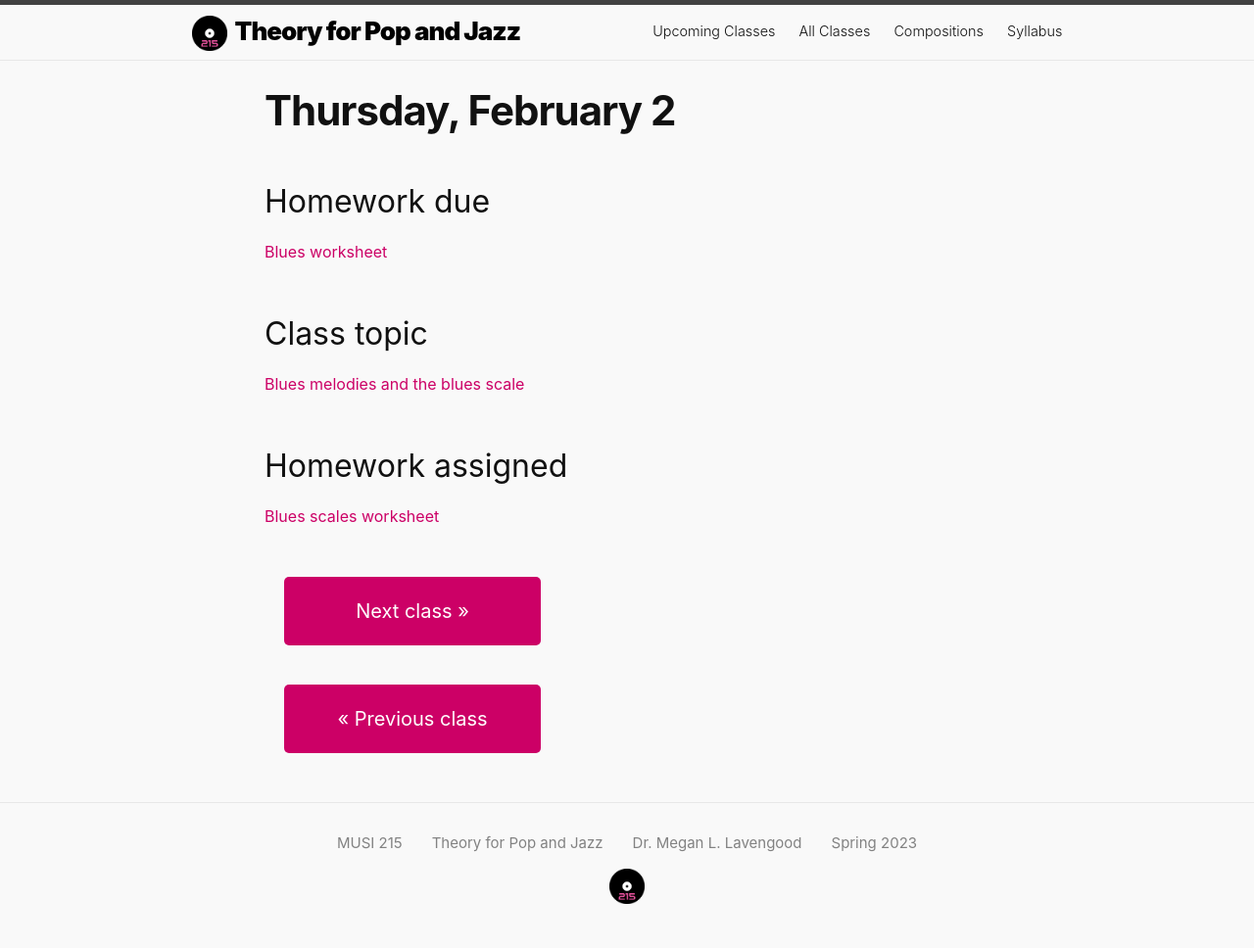
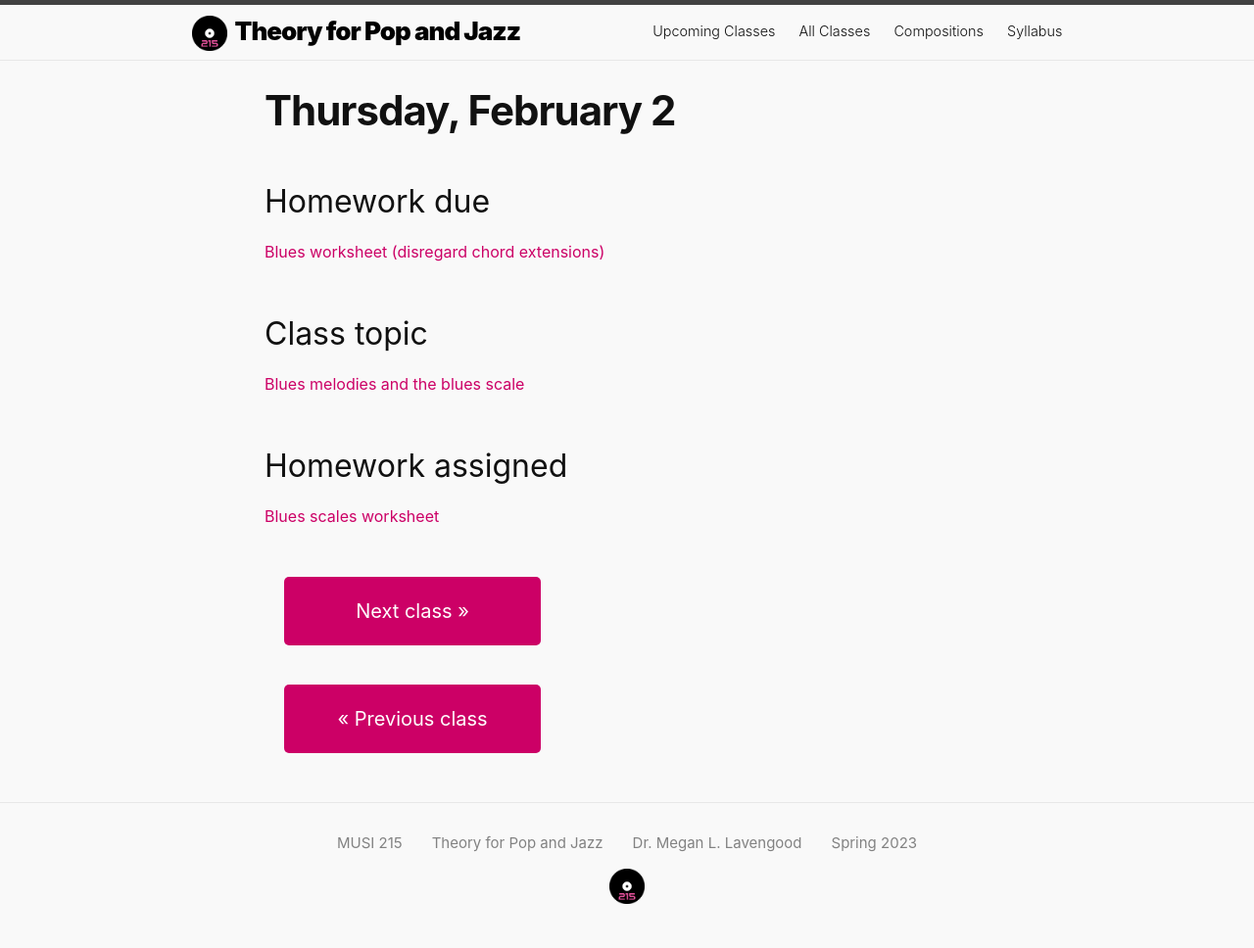
Before and after one commit to meganlavengood/musi216, a Jekyll site: the page built from docs/_posts/2023-02-02-blues-melodies-and-the-blues-scale.md, in a window 1280 px wide. Shown: the whole page at 98% size. Built offline with Jekyll 4.4.1, drawn with Linux system fonts in a browser that asks for light colours.

Commit message:
additional instructions for blues harmony

```diff
--- a/calendar_generator/data.csv
+++ b/calendar_generator/data.csv
@@ -1,8 +1,8 @@
 date,post-name,r-title,r-url,a-title,a-url,d-title,d-url,notes
 2023-01-24,"Tue, Jan 24",Chord Symbols,https://viva.pressbooks.pub/openmusictheory/chapter/chord-symbols/,Chord symbols basics worksheet,https://viva.pressbooks.pub/openmusictheory/chapter/chord-symbols/#assignments,Fill out the getting-to-know-you form,https://forms.office.com/Pages/ResponsePage.aspx?id=VXKFnlffR0ygwAVGRgOAy-R6DEGoI95Pu0sh7qW5mvpUNFg5MVRBRTJPVUlQOVRRTEY3NENJMTZLSS4u,
 2023-01-26,"Thu, Jan 26",Swing rhythms,https://viva.pressbooks.pub/openmusictheory/chapter/swing-rhythms/,Swing Rhythms video,https://viva.pressbooks.pub/openmusictheory/chapter/swing-rhythms/#assignments,Chord symbols basics worksheet,https://viva.pressbooks.pub/openmusictheory/chapter/chord-symbols/#assignments,Fill out the [getting-to-know-you form](https://forms.office.com/Pages/ResponsePage.aspx?id=VXKFnlffR0ygwAVGRgOAy-R6DEGoI95Pu0sh7qW5mvpUNFg5MVRBRTJPVUlQOVRRTEY3NENJMTZLSS4u) if you haven’t already!
-2023-01-31,"Tue, Jan 31",Blues harmony,https://viva.pressbooks.pub/openmusictheory/chapter/blues-harmony/,Blues worksheet,https://viva.pressbooks.pub/openmusictheory/chapter/blues-harmony/#assignments,Swing Rhythms video,https://viva.pressbooks.pub/openmusictheory/chapter/swing-rhythms/#assignments,[Upload videos here](https://gmuedu-my.sharepoint.com/:f:/g/personal/mlavengo_gmu_edu/ErN60OYH3ZlHtTzbS4JATV0BfCUQjlfpOlV0_g2YIbUOIQ)
-2023-02-02,"Thu, Feb 2",Blues melodies and the blues scale,https://viva.pressbooks.pub/openmusictheory/chapter/blues-melodies-and-the-blues-scale/,Blues scales worksheet,https://viva.pressbooks.pub/openmusictheory/chapter/blues-melodies-and-the-blues-scale/#assignments,Blues worksheet,https://viva.pressbooks.pub/openmusictheory/chapter/blues-harmony/#assignments,
+2023-01-31,"Tue, Jan 31",Blues harmony,https://viva.pressbooks.pub/openmusictheory/chapter/blues-harmony/,Blues worksheet (disregard chord extensions),https://viva.pressbooks.pub/openmusictheory/chapter/blues-harmony/#assignments,Swing Rhythms video,https://viva.pressbooks.pub/openmusictheory/chapter/swing-rhythms/#assignments,[Upload videos here](https://gmuedu-my.sharepoint.com/:f:/g/personal/mlavengo_gmu_edu/ErN60OYH3ZlHtTzbS4JATV0BfCUQjlfpOlV0_g2YIbUOIQ)
+2023-02-02,"Thu, Feb 2",Blues melodies and the blues scale,https://viva.pressbooks.pub/openmusictheory/chapter/blues-melodies-and-the-blues-scale/,Blues scales worksheet,https://viva.pressbooks.pub/openmusictheory/chapter/blues-melodies-and-the-blues-scale/#assignments,Blues worksheet (disregard chord extensions),https://viva.pressbooks.pub/openmusictheory/chapter/blues-harmony/#assignments,
 2023-02-07,"Tue, Feb 7",Improvising,https://gmuedu-my.sharepoint.com/:b:/g/personal/mlavengo_gmu_edu/EWT6yji6PBBClpDdNgMIVGsBlTPuSW2naxBBWejpgU4WCQ?e=kxJlzQ,Blues composition project,https://viva.pressbooks.pub/openmusictheory/chapter/blues-melodies-and-the-blues-scale/#assignments,Blues scales worksheet,https://viva.pressbooks.pub/openmusictheory/chapter/blues-melodies-and-the-blues-scale/#assignments,Special guests! John Kocur (9:00) and Paul Bratcher (1:30)
 2023-02-09,"Thu, Feb 9",Chord symbols: Extensions and Alterations,https://viva.pressbooks.pub/openmusictheory/chapter/chord-symbols/#chapter-2624-section-3,Chord symbols with extensions worksheet,https://viva.pressbooks.pub/openmusictheory/chapter/chord-symbols/#assignments,Blues composition project,https://viva.pressbooks.pub/openmusictheory/chapter/blues-melodies-and-the-blues-scale/#assignments,Bring laptops to the next class.
 2023-02-14,"Tue, Feb 14",Notation software workshop,,Music Engraving Exercise,https://gmuedu-my.sharepoint.com/:b:/g/personal/mlavengo_gmu_edu/ETaWywkMF9tOrGv_MXkEzOEB9r0dGKLG8LMnYXjBVca5rg?e=5ZDN4b,Chord symbols with extensions worksheet,https://viva.pressbooks.pub/openmusictheory/chapter/chord-symbols/#assignments,Bring laptops today!
--- a/docs/_posts/2023-02-02-blues-melodies-and-the-blues-scale.md
+++ b/docs/_posts/2023-02-02-blues-melodies-and-the-blues-scale.md
@@ -6,7 +6,7 @@ title:  "Thu, Feb 2"
 
 ## Homework due
 
-[Blues worksheet](https://viva.pressbooks.pub/openmusictheory/chapter/blues-harmony/#assignments)
+[Blues worksheet (disregard chord extensions)](https://viva.pressbooks.pub/openmusictheory/chapter/blues-harmony/#assignments)
 
 ## Class topic
 
```
Also changed, not shown: docs/_posts/2023-01-31-blues-harmony.md (+1 -1 lines).
